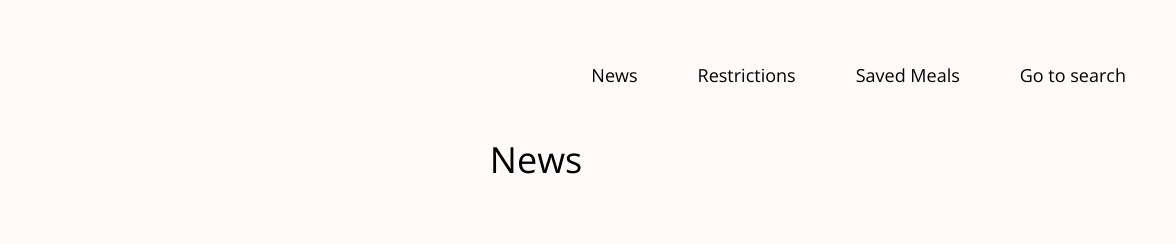
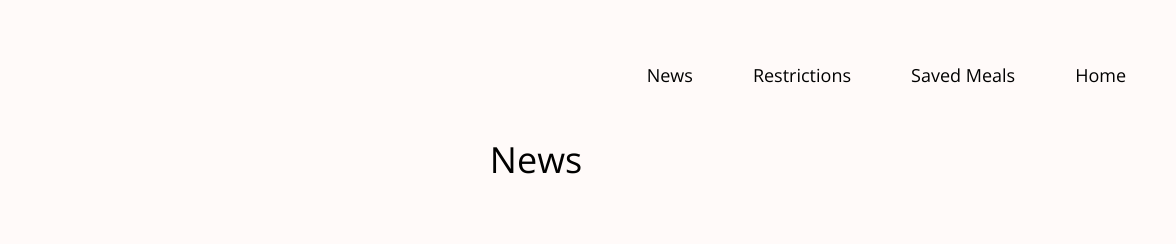
Before and after one commit to jimenez2society/Cant-Have-It, a website with bundled scripts: page pages/news.html in a window 1280 px wide. Shown: the top 244 px of the page, 104-1280 px from the left. Built offline with nearby package versions, Linux system fonts and the light colour scheme; no server answers.

Commit message:
Added Home button to nav bar and a pop up for saving items

```diff
--- a/assets/js/meals.js
+++ b/assets/js/meals.js
@@ -1,5 +1,6 @@
 import { mealsCard } from "../../helpers/mealsCard.js";
 import { SPOONACULAR_API_KEY } from "../../util/keys.js";
+import { openToast } from "./toast.js";
 var currentApiInfoBulk = JSON.parse(localStorage.getItem("currentApiInfoBulk"));
 
 let url = "";
@@ -149,7 +150,6 @@ bulkInfo?.forEach((meal) => {
 let saveBtn = document.querySelectorAll(".save-btn");
 saveBtn.forEach((item) =>
   item.addEventListener("click", (e) => {
-    alert("here");
     let dataToSearch = JSON.parse(localStorage.getItem("currentApiInfoBulk"));
     let idToCompare = Number(e.target.id);
     let foundData = dataToSearch.find((item) => item.id === idToCompare);
@@ -160,6 +160,7 @@ saveBtn.forEach((item) =>
       console.log("EXITED");
       return;
     }
+    openToast("Successfully Saved ✅")
     if (prevSavedData) {
       let data = [foundData, ...prevSavedData];
       localStorage.setItem("savedData", JSON.stringify(data));
--- a/index.html
+++ b/index.html
@@ -64,8 +64,7 @@
           href="/pages/saved-meals.html">Saved meals</a>
       </li>
       <li>
-        <a class="w-full py-[7px] px-[10px] rounded-med hover:bg-gray-100 block text-[12px]" href="#">Get more
-          recipes</a>
+        <a class="w-full py-[7px] px-[10px] rounded-med hover:bg-gray-100 block text-[12px]" href="/index.html">Home</a>
       </li>
     </ul>
   </div>
@@ -93,7 +92,7 @@
         </li>
         <li class="text-secondary">
           <a class="bg-whiteTransparent hover:bg-whiteFaded transition-[.2s] py-[15px] px-[17px] rounded-med"
-            href="#">Get more recipes</a>
+            href="/index.html">Home</a>
         </li>
       </ul>
     </nav>
--- a/pages/meals.html
+++ b/pages/meals.html
@@ -19,6 +19,10 @@
 </head>
 
 <body class="container-body min-h-screen bg-whiteFull px-[60px] relative">
+  <div
+    class="toast toast-close fixed right-0 top-[200px] rounded-l-[5px] bg-whiteFull h-[50px] w-3/4 sm:w-[300px] z-[2000] border-t-[8px] border-green-400 flex items-center pl-[5px] pb-[5px] shadow-med">
+    <span class="toast-msg block text-[10px]">Error : Please fill in all fields</span>
+  </div>
   <div class="mobile-nav mobile-nav--close shadow-med bg-whiteFull hidden fixed right-0 top-0 w-[75%] h-full z-[1000]">
     <div
       class="exit-mobile-nav flex items-center justify-center h-max w-max cursor-pointer mt-[20px] ml-[20px] mb-[90px]">
@@ -38,8 +42,7 @@
           href="/pages/savedMeals.html">Saved meals</a>
       </li>
       <li>
-        <a class="w-full py-[7px] px-[10px] rounded-med hover:bg-gray-100 block text-[12px]" href="#">Get more
-          recipes</a>
+        <a class="w-full py-[7px] px-[10px] rounded-med hover:bg-gray-100 block text-[12px]" href="/index.html">Home</a>
       </li>
     </ul>
   </div>
@@ -63,7 +66,7 @@
           <a href="/pages/saved-meals.html">Saved Meals</a>
         </li>
         <li class="text-black">
-          <a href="#">Go to search</a>
+          <a href="/index.html">Home</a>
         </li>
       </ul>
     </nav>
--- a/pages/news.html
+++ b/pages/news.html
@@ -39,8 +39,8 @@
                     href="/pages/saved-meals.html">Saved meals</a>
             </li>
             <li>
-                <a class="w-full py-[7px] px-[10px] rounded-med hover:bg-gray-100 block text-[12px]" href="#">Get more
-                    recipes</a>
+                <a class="w-full py-[7px] px-[10px] rounded-med hover:bg-gray-100 block text-[12px]"
+                    href="/index.html">Home</a>
             </li>
         </ul>
     </div>
@@ -64,7 +64,7 @@
                     <a href="/pages/saved-meals.html">Saved Meals</a>
                 </li>
                 <li class="text-black">
-                    <a href="#">Go to search</a>
+                    <a href="/index.html">Home</a>
                 </li>
             </ul>
         </nav>
--- a/pages/restrictions.html
+++ b/pages/restrictions.html
@@ -39,8 +39,7 @@
           href="/pages/savedMeals.html">Saved meals</a>
       </li>
       <li>
-        <a class="w-full py-[7px] px-[10px] rounded-med hover:bg-gray-100 block text-[12px]" href="#">Get more
-          recipes</a>
+        <a class="w-full py-[7px] px-[10px] rounded-med hover:bg-gray-100 block text-[12px]" href="/index.html">Home</a>
       </li>
     </ul>
   </div>
@@ -64,7 +63,7 @@
           <a href="/pages/saved-meals.html">Saved Meals</a>
         </li>
         <li class="text-black">
-          <a href="#">Go to search</a>
+          <a href="/index.html">Home</a>
         </li>
       </ul>
     </nav>
--- a/pages/saved-meals.html
+++ b/pages/saved-meals.html
@@ -38,8 +38,7 @@
           href="/pages/savedMeals.html">Saved meals</a>
       </li>
       <li>
-        <a class="w-full py-[7px] px-[10px] rounded-med hover:bg-gray-100 block text-[12px]" href="#">Get more
-          recipes</a>
+        <a class="w-full py-[7px] px-[10px] rounded-med hover:bg-gray-100 block text-[12px]" href="/index.html">Home</a>
       </li>
     </ul>
   </div>
@@ -63,7 +62,7 @@
           <a href="/pages/saved-meals.html">Saved Meals</a>
         </li>
         <li class="text-black">
-          <a href="#">Go to search</a>
+          <a href="/index.html">Home</a>
         </li>
       </ul>
     </nav>
```
Also changed, not shown: assets/css/style.css.
